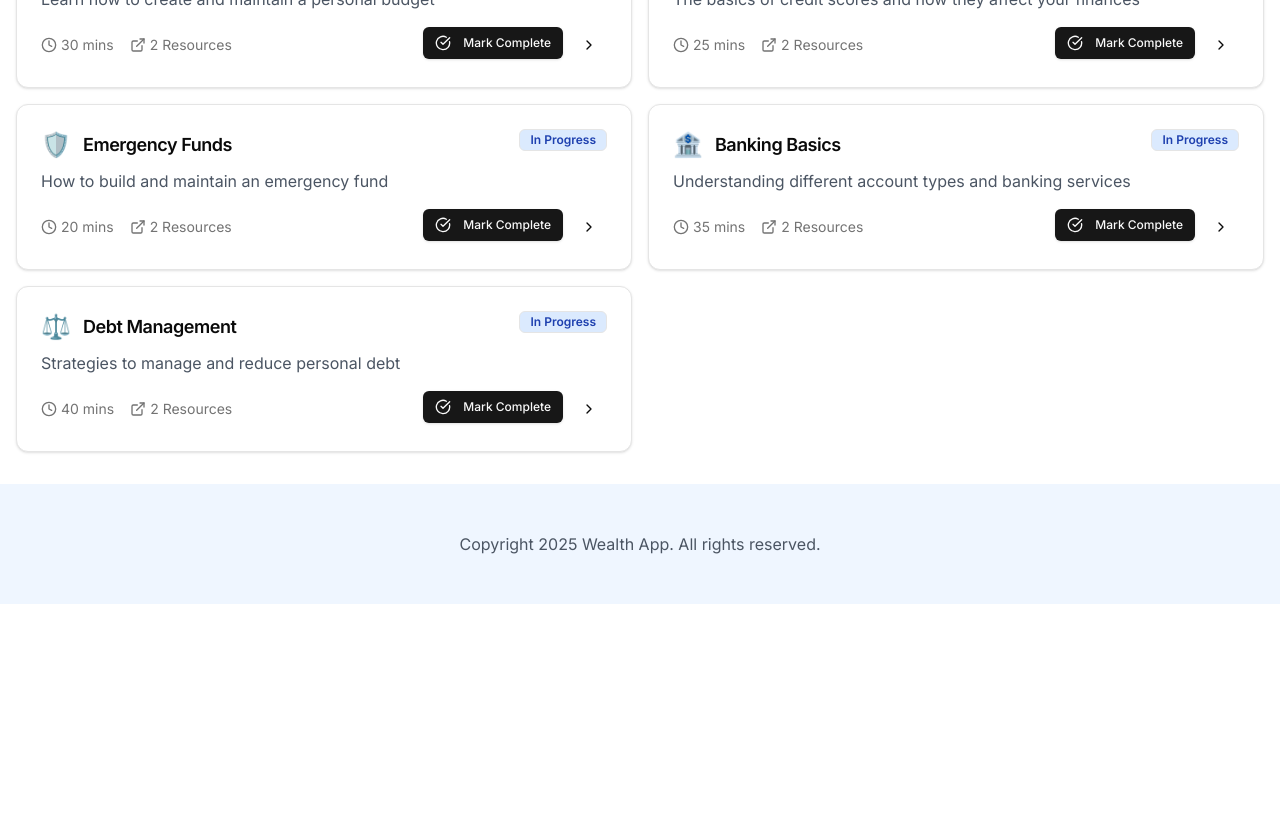
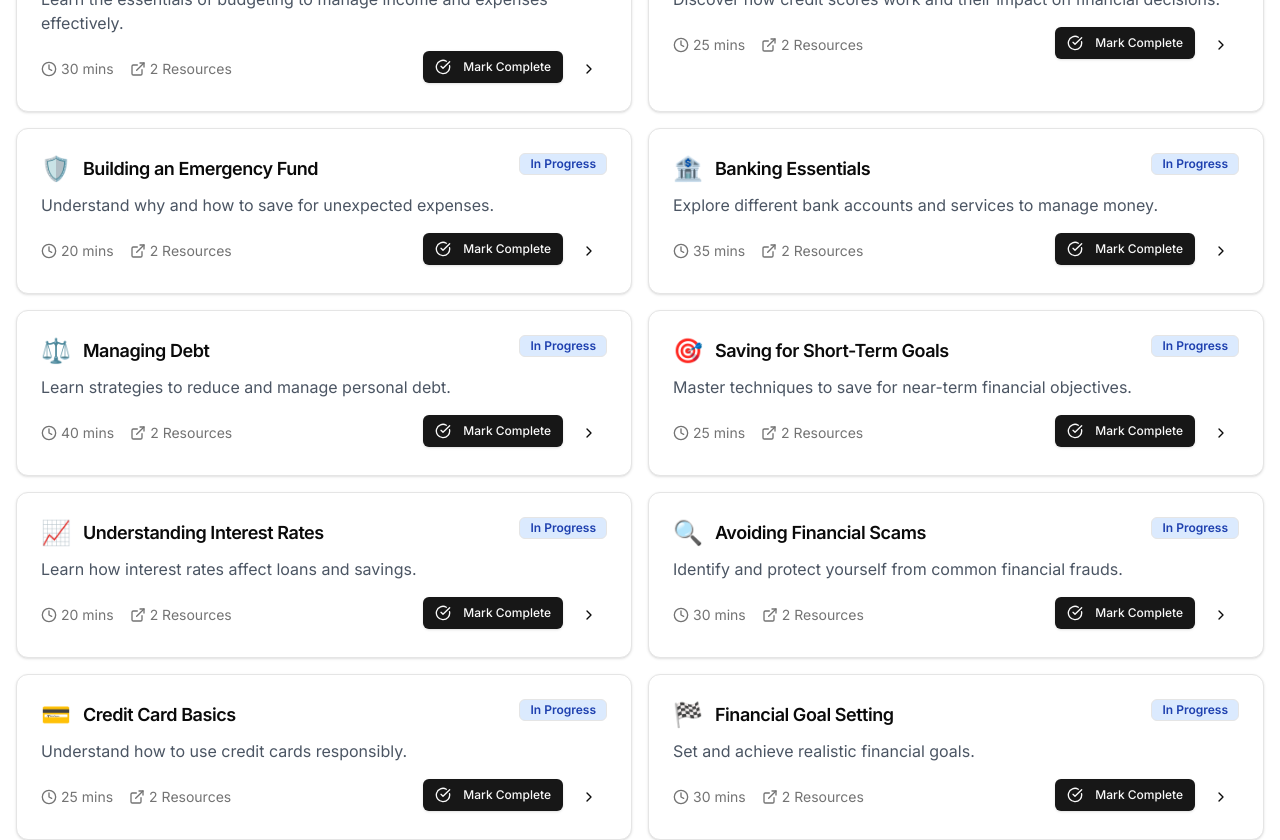
Before and after one commit to MyselfAkashYadav/financeV1, a Next.js app: page /learning in a window 1280 px wide. Shown: the part 420-1260 px from the top of the page. Before the commit the page ends 1024 px from the top, so only its background shows below. Built offline with nearby package versions, Linux system fonts and the light colour scheme; no server answers.

Commit message:
fixed scraped learning path links

```diff
--- a/app/data/learning.js
+++ b/app/data/learning.js
@@ -2,86 +2,171 @@ export const learningContent = {
   basics: [
     {
       id: "b1",
-        title: "Budgeting Fundamentals",
-        description: "Learn how to create and maintain a personal budget",
+      title: "Creating a Personal Budget",
+      description: "Learn the essentials of budgeting to manage income and expenses effectively.",
       estimatedTime: "30 mins",
       icon: "💰",
       links: [
         {
-            title: "How to Make a Budget",
+          title: "How to Budget: A Step-by-Step Guide",
           url: "https://www.nerdwallet.com/article/finance/how-to-budget",
         },
         {
-            title: "The 50/30/20 Rule",
-            url: "https://www.investopedia.com/articles/personal-finance/111416/50-30-20-rule-ultimate-budgeting-guide.asp",
+          title: "The 50/30/20 Budget Rule Explained",
+          url: "https://www.investopedia.com/ask/answers/022916/what-502030-budget-rule.asp",
         },
       ],
     },
     {
       id: "b2",
       title: "Understanding Credit Scores",
-        description: "The basics of credit scores and how they affect your finances",
+      description: "Discover how credit scores work and their impact on financial decisions.",
       estimatedTime: "25 mins",
       icon: "📊",
       links: [
         {
-            title: "What is a Credit Score?",
-            url: "https://www.experian.com/blogs/ask-experian/credit-education/score-basics/",
+          title: "What Is a Credit Score and How It Works",
+          url: "https://www.experian.com/blogs/ask-experian/credit-education/score-basics/what-is-a-credit-score/",
         },
         {
-            title: "How Credit Scores Work",
-            url: "https://www.myfico.com/credit-education/what-is-a-credit-score",
+          title: "Credit Score Basics",
+          url: "https://www.myfico.com/credit-education/whats-in-your-credit-score",
         },
       ],
     },
     {
       id: "b3",
-        title: "Emergency Funds",
-        description: "How to build and maintain an emergency fund",
+      title: "Building an Emergency Fund",
+      description: "Understand why and how to save for unexpected expenses.",
       estimatedTime: "20 mins",
       icon: "🛡️",
       links: [
         {
           title: "Why You Need an Emergency Fund",
-            url: "https://www.ramseysolutions.com/financial-peace/emergency-fund",
+          url: "https://www.ramseysolutions.com/personal-finance/how-to-build-an-emergency-fund",
         },
         {
-            title: "How Much Should You Save?",
-            url: "https://www.fidelity.com/learning-center/personal-finance/emergency-fund/how-much-to-save",
+          title: "How Much to Save for Emergencies",
+          url: "https://www.fidelity.com/viewpoints/personal-finance/how-much-emergency-savings",
         },
       ],
     },
     {
       id: "b4",
-        title: "Banking Basics",
-        description: "Understanding different account types and banking services",
+      title: "Banking Essentials",
+      description: "Explore different bank accounts and services to manage money.",
       estimatedTime: "35 mins",
       icon: "🏦",
       links: [
         {
           title: "Checking vs. Savings Accounts",
-            url: "https://www.investopedia.com/articles/personal-finance/030916/checking-accounts-vs-savings-accounts.asp",
+          url: "https://www.investopedia.com/checking-vs-savings-accounts-5092770",
         },
         {
-            title: "Understanding Bank Services",
-            url: "https://www.aba.com/consumers/banking-basics",
+          title: "Guide to Banking Services",
+          url: "https://www.aba.com/banking-topics/banking-basics",
         },
       ],
     },
     {
       id: "b5",
-        title: "Debt Management",
-        description: "Strategies to manage and reduce personal debt",
+      title: "Managing Debt",
+      description: "Learn strategies to reduce and manage personal debt.",
       estimatedTime: "40 mins",
       icon: "⚖️",
       links: [
         {
-            title: "Debt Reduction Strategies",
-            url: "https://www.consumer.gov/articles/managing-debt",
+          title: "How to Pay Off Debt",
+          url: "https://www.consumerfinance.gov/consumer-tools/managing-debt/",
         },
         {
-            title: "Understanding Debt Consolidation",
-            url: "https://www.nfcc.org/what-is-debt-consolidation/",
+          title: "Debt Consolidation Explained",
+          url: "https://www.nfcc.org/resources/debt-consolidation/",
+        },
+      ],
+    },
+    {
+      id: "b6",
+      title: "Saving for Short-Term Goals",
+      description: "Master techniques to save for near-term financial objectives.",
+      estimatedTime: "25 mins",
+      icon: "🎯",
+      links: [
+        {
+          title: "How to Save for Short-Term Goals",
+          url: "https://www.bankrate.com/banking/savings/how-to-save-for-short-term-goals/",
+        },
+        {
+          title: "Savings Goal Strategies",
+          url: "https://www.ally.com/do-it-right/money/how-to-save-for-short-term-goals/",
+        },
+      ],
+    },
+    {
+      id: "b7",
+      title: "Understanding Interest Rates",
+      description: "Learn how interest rates affect loans and savings.",
+      estimatedTime: "20 mins",
+      icon: "📈",
+      links: [
+        {
+          title: "What Are Interest Rates?",
+          url: "https://www.investopedia.com/terms/i/interestrate.asp",
+        },
+        {
+          title: "How Interest Works on Savings",
+          url: "https://www.discover.com/online-banking/banking-topics/how-interest-works-on-savings-accounts/",
+        },
+      ],
+    },
+    {
+      id: "b8",
+      title: "Avoiding Financial Scams",
+      description: "Identify and protect yourself from common financial frauds.",
+      estimatedTime: "30 mins",
+      icon: "🔍",
+      links: [
+        {
+          title: "How to Spot Financial Scams",
+          url: "https://www.ftc.gov/news-events/topics/consumer-protection/scams",
+        },
+        {
+          title: "Protecting Your Finances",
+          url: "https://www.consumerfinance.gov/consumer-tools/fraud/",
+        },
+      ],
+    },
+    {
+      id: "b9",
+      title: "Credit Card Basics",
+      description: "Understand how to use credit cards responsibly.",
+      estimatedTime: "25 mins",
+      icon: "💳",
+      links: [
+        {
+          title: "How Credit Cards Work",
+          url: "https://www.nerdwallet.com/article/credit-cards/how-credit-cards-work",
+        },
+        {
+          title: "Using Credit Cards Wisely",
+          url: "https://www.experian.com/blogs/ask-experian/how-to-use-a-credit-card-responsibly/",
+        },
+      ],
+    },
+    {
+      id: "b10",
+      title: "Financial Goal Setting",
+      description: "Set and achieve realistic financial goals.",
+      estimatedTime: "30 mins",
+      icon: "🏁",
+      links: [
+        {
+          title: "How to Set Financial Goals",
+          url: "https://www.ramseysolutions.com/personal-finance/how-to-set-financial-goals",
+        },
+        {
+          title: "Guide to Financial Planning",
+          url: "https://www.fidelity.com/viewpoints/personal-finance/set-financial-goals",
         },
       ],
     },
@@ -89,86 +174,171 @@ export const learningContent = {
   intermediate: [
     {
       id: "i1",
-        title: "Investment Fundamentals",
-        description: "Introduction to different investment vehicles",
+      title: "Introduction to Investing",
+      description: "Explore stocks, bonds, and other investment options.",
       estimatedTime: "45 mins",
       icon: "📈",
       links: [
         {
-            title: "Types of Investments",
-            url: "https://www.investor.gov/introduction-investing/investing-basics/investment-types",
+          title: "Beginner’s Guide to Investing",
+          url: "https://www.investopedia.com/articles/basics/11/3-simple-steps-to-investing.asp",
         },
         {
-            title: "Understanding Stocks and Bonds",
-            url: "https://www.schwab.com/learn/story/stocks-vs-bonds-whats-difference",
+          title: "Stocks vs. Bonds",
+          url: "https://www.nerdwallet.com/article/investing/stocks-vs-bonds",
         },
       ],
     },
     {
       id: "i2",
-        title: "Tax Planning",
-        description: "Basic strategies to optimize your tax situation",
+      title: "Tax Planning Strategies",
+      description: "Learn ways to minimize taxes and maximize savings.",
       estimatedTime: "50 mins",
       icon: "📝",
       links: [
         {
-            title: "Tax Planning Basics",
-            url: "https://www.irs.gov/newsroom/tax-planning-can-help-you-save-money-at-tax-time",
+          title: "Tax Planning Tips",
+          url: "https://www.irs.gov/newsroom/tax-planning-tips-to-help-you-save-money",
         },
         {
-            title: "Common Tax Deductions",
-            url: "https://www.nerdwallet.com/article/taxes/tax-deductions",
+          title: "Guide to Tax Deductions",
+          url: "https://www.nerdwallet.com/article/taxes/tax-deductions-tax-breaks",
         },
       ],
     },
     {
       id: "i3",
-        title: "Retirement Planning",
-        description: "Setting up and managing retirement accounts",
+      title: "Retirement Account Options",
+      description: "Understand IRAs, 401(k)s, and retirement planning.",
       estimatedTime: "40 mins",
       icon: "🏖️",
       links: [
         {
-            title: "Types of Retirement Accounts",
-            url: "https://www.fidelity.com/viewpoints/retirement/types-of-retirement-accounts",
+          title: "Types of Retirement Plans",
+          url: "https://www.fidelity.com/retirement-ira/overview",
         },
         {
-            title: "How to Start Planning for Retirement",
-            url: "https://www.ssa.gov/benefits/retirement/",
+          title: "How to Plan for Retirement",
+          url: "https://www.ssa.gov/retirement/",
         },
       ],
     },
     {
       id: "i4",
-        title: "Real Estate Basics",
-        description: "Understanding property investment and mortgages",
+      title: "Mortgage Fundamentals",
+      description: "Learn about home loans and the homebuying process.",
       estimatedTime: "55 mins",
       icon: "🏠",
       links: [
         {
-            title: "Understanding Mortgages",
-            url: "https://www.consumerfinance.gov/owning-a-home/mortgages/",
+          title: "Mortgage Basics",
+          url: "https://www.consumerfinance.gov/owning-a-home/mortgage/",
         },
         {
-            title: "Basics of Real Estate Investing",
-            url: "https://www.investopedia.com/real-estate-investing-4689814",
+          title: "Guide to Buying a Home",
+          url: "https://www.rocketmortgage.com/learn/how-to-buy-a-house",
         },
       ],
     },
     {
       id: "i5",
-        title: "Insurance Planning",
-        description: "Choosing the right insurance for your needs",
+      title: "Insurance Needs",
+      description: "Choose the right insurance to protect your assets.",
       estimatedTime: "35 mins",
       icon: "🔒",
       links: [
         {
-            title: "Types of Insurance",
-            url: "https://www.iii.org/types-of-insurance",
+          title: "Types of Insurance Coverage",
+          url: "https://www.iii.org/article/what-types-insurance-do-you-need",
         },
         {
-            title: "Understanding Your Insurance Needs",
-            url: "https://www.statefarm.com/simple-insights/financial-wellness/how-to-determine-your-insurance-needs",
+          title: "Assessing Insurance Needs",
+          url: "https://www.statefarm.com/simple-insights/insurance/how-to-determine-your-insurance-needs",
+        },
+      ],
+    },
+    {
+      id: "i6",
+      title: "Compound Interest",
+      description: "Harness the power of compound interest for savings and investments.",
+      estimatedTime: "30 mins",
+      icon: "🌱",
+      links: [
+        {
+          title: "What Is Compound Interest?",
+          url: "https://www.investopedia.com/terms/c/compoundinterest.asp",
+        },
+        {
+          title: "How Compound Interest Works",
+          url: "https://www.fidelity.com/learning-center/personal-finance/compound-interest",
+        },
+      ],
+    },
+    {
+      id: "i7",
+      title: "Risk Management in Investing",
+      description: "Learn to balance risk and reward in your investments.",
+      estimatedTime: "40 mins",
+      icon: "⚖️",
+      links: [
+        {
+          title: "Understanding Investment Risk",
+          url: "https://www.schwab.com/learn/story/understanding-investment-risk",
+        },
+        {
+          title: "Managing Risk in Investing",
+          url: "https://www.finra.org/investors/learn-to-invest/investing-basics/risk",
+        },
+      ],
+    },
+    {
+      id: "i8",
+      title: "Credit Building Strategies",
+      description: "Improve and maintain a strong credit profile.",
+      estimatedTime: "35 mins",
+      icon: "📉",
+      links: [
+        {
+          title: "How to Build Credit",
+          url: "https://www.experian.com/blogs/ask-experian/how-to-build-credit/",
+        },
+        {
+          title: "Tips for Better Credit",
+          url: "https://www.equifax.com/personal/education/credit/score/how-to-improve-your-credit-score/",
+        },
+      ],
+    },
+    {
+      id: "i9",
+      title: "Side Hustle Income",
+      description: "Explore ways to generate additional income streams.",
+      estimatedTime: "45 mins",
+      icon: "💼",
+      links: [
+        {
+          title: "Best Side Hustles for 2025",
+          url: "https://www.nerdwallet.com/article/finance/side-hustle-ideas",
+        },
+        {
+          title: "How to Start a Side Hustle",
+          url: "https://www.forbes.com/advisor/business/how-to-start-a-side-hustle/",
+        },
+      ],
+    },
+    {
+      id: "i10",
+      title: "Financial Apps and Tools",
+      description: "Use technology to track and manage finances.",
+      estimatedTime: "30 mins",
+      icon: "📱",
+      links: [
+        {
+          title: "Best Budgeting Apps",
+          url: "https://www.bankrate.com/banking/best-budgeting-apps/",
+        },
+        {
+          title: "Top Financial Tools",
+          url: "https://www.ally.com/do-it-right/money/best-budgeting-apps-and-tools/",
         },
       ],
     },
@@ -176,90 +346,171 @@ export const learningContent = {
   advanced: [
     {
       id: "a1",
-        title: "Portfolio Management",
-        description: "Advanced techniques for managing investment portfolios",
+      title: "Portfolio Diversification",
+      description: "Master techniques to build a balanced investment portfolio.",
       estimatedTime: "60 mins",
       icon: "📊",
       links: [
         {
-            title: "Modern Portfolio Theory",
-            url: "https://www.investopedia.com/terms/m/modernportfoliotheory.asp",
+          title: "Guide to Portfolio Diversification",
+          url: "https://www.investopedia.com/investing/diversification/",
         },
         {
           title: "Asset Allocation Strategies",
-            url: "https://www.schwab.com/learn/story/asset-allocation-strategies-staying-diversified",
+          url: "https://www.schwab.com/learn/story/asset-allocation-how-to-diversify-your-portfolio",
         },
       ],
     },
     {
       id: "a2",
-        title: "Estate Planning",
-        description: "Setting up wills, trusts, and estate considerations",
+      title: "Estate Planning Basics",
+      description: "Learn about wills, trusts, and estate management.",
       estimatedTime: "65 mins",
       icon: "📜",
       links: [
         {
-            title: "Understanding Wills and Trusts",
-            url: "https://www.fidelity.com/life-events/estate-planning/wills-trusts",
+          title: "Wills vs. Trusts",
+          url: "https://www.fidelity.com/life-events/estate-planning/wills-vs-trusts",
         },
         {
-            title: "Estate Tax Basics",
-            url: "https://www.irs.gov/businesses/small-businesses-self-employed/estate-tax",
+          title: "Introduction to Estate Planning",
+          url: "https://www.irs.gov/businesses/small-businesses-self-employed/estate-and-gift-taxes",
         },
       ],
     },
     {
       id: "a3",
-        title: "Advanced Tax Strategies",
-        description: "Complex tax optimization for investments and businesses",
+      title: "Tax-Efficient Investing",
+      description: "Optimize investments to minimize tax liabilities.",
       estimatedTime: "70 mins",
       icon: "🧩",
       links: [
         {
-            title: "Tax-Efficient Investing",
-            url: "https://www.investopedia.com/terms/t/taxefficientinvesting.asp",
+          title: "Tax-Efficient Investing Strategies",
+          url: "https://www.investopedia.com/articles/investing/052014/how-taxefficient-investing-works.asp",
         },
         {
-            title: "Small Business Tax Planning",
-            url: "https://www.sba.gov/business-guide/manage-your-business/pay-taxes",
+          title: "Tax Planning for Investors",
+          url: "https://www.schwab.com/learn/story/tax-efficient-investing-strategies",
         },
       ],
     },
     {
       id: "a4",
       title: "Alternative Investments",
-        description: "Exploring REITs, commodities, and cryptocurrency",
+      description: "Explore REITs, commodities, and cryptocurrencies.",
       estimatedTime: "50 mins",
       icon: "💎",
       links: [
         {
-            title: "Understanding REITs",
+          title: "What Are REITs?",
           url: "https://www.investopedia.com/terms/r/reit.asp",
         },
         {
-            title: "Introduction to Commodities Trading",
-            url: "https://www.investopedia.com/terms/c/commodity.asp",
-          },
-          {
-            title: "What is Cryptocurrency?",
-            url: "https://www.coinbase.com/learn/crypto-basics/what-is-cryptocurrency",
+          title: "Cryptocurrency Basics",
+          url: "https://www.coinbase.com/learn/crypto-basics/what-is-crypto",
         },
       ],
     },
     {
       id: "a5",
       title: "Wealth Preservation",
-        description: "Strategies to protect and grow generational wealth",
+      description: "Protect and grow wealth across generations.",
       estimatedTime: "55 mins",
       icon: "🔐",
       links: [
         {
-            title: "Strategies for Wealth Preservation",
-            url: "https://www.forbes.com/sites/forbeswealthteam/2023/03/15/wealth-preservation-strategies-to-protect-your-assets/",
+          title: "Wealth Preservation Strategies",
+          url: "https://www.forbes.com/sites/forbesfinancecouncil/2023/10/25/5-strategies-to-preserve-your-wealth-for-future-generations/",
         },
         {
-            title: "Understanding Trusts for Wealth Transfer",
-            url: "https://www.schwab.com/learn/story/how-trusts-work",
+          title: "Trusts for Wealth Transfer",
+          url: "https://www.schwab.com/learn/story/using-trusts-to-transfer-wealth",
+        },
+      ],
+    },
+    {
+      id: "a6",
+      title: "Advanced Risk Management",
+      description: "Use derivatives and hedging to manage investment risks.",
+      estimatedTime: "60 mins",
+      icon: "🛠️",
+      links: [
+        {
+          title: "Hedging Strategies Explained",
+          url: "https://www.investopedia.com/terms/h/hedge.asp",
+        },
+        {
+          title: "Using Derivatives in Investing",
+          url: "https://www.finra.org/investors/learn-to-invest/types-investments/derivatives",
+        },
+      ],
+    },
+    {
+      id: "a7",
+      title: "Business Tax Planning",
+      description: "Optimize tax strategies for small businesses or investments.",
+      estimatedTime: "65 mins",
+      icon: "🏢",
+      links: [
+        {
+          title: "Small Business Tax Strategies",
+          url: "https://www.sba.gov/business-guide/manage-your-business/pay-taxes",
+        },
+        {
+          title: "Tax Planning for Entrepreneurs",
+          url: "https://www.forbes.com/advisor/business/small-business-tax-tips/",
+        },
+      ],
+    },
+    {
+      id: "a8",
+      title: "Global Investing",
+      description: "Explore opportunities in international markets.",
+      estimatedTime: "50 mins",
+      icon: "🌍",
+      links: [
+        {
+          title: "Guide to Global Investing",
+          url: "https://www.investopedia.com/articles/basics/11/international-investing.asp",
+        },
+        {
+          title: "International Markets Overview",
+          url: "https://www.schwab.com/learn/story/investing-in-international-markets",
+        },
+      ],
+    },
+    {
+      id: "a9",
+      title: "Philanthropic Planning",
+      description: "Incorporate charitable giving into financial plans.",
+      estimatedTime: "45 mins",
+      icon: "🤝",
+      links: [
+        {
+          title: "Charitable Giving Strategies",
+          url: "https://www.fidelity.com/learning-center/wealth-management-insights/charitable-giving",
+        },
+        {
+          title: "Tax Benefits of Philanthropy",
+          url: "https://www.schwabcharitable.org/maximize-your-impact/tax-benefits",
+        },
+      ],
+    },
+    {
+      id: "a10",
+      title: "Financial Modeling",
+      description: "Build models to analyze investments and financial decisions.",
+      estimatedTime: "70 mins",
+      icon: "📉",
+      links: [
+        {
+          title: "Introduction to Financial Modeling",
+          url: "https://www.investopedia.com/terms/f/financialmodeling.asp",
+        },
+        {
+          title: "Building Financial Models",
+          url: "https://corporatefinanceinstitute.com/resources/financial-modeling/financial-modeling-guide/",
         },
       ],
     },
```
Lines whose indentation alone changed are shown as unchanged.
